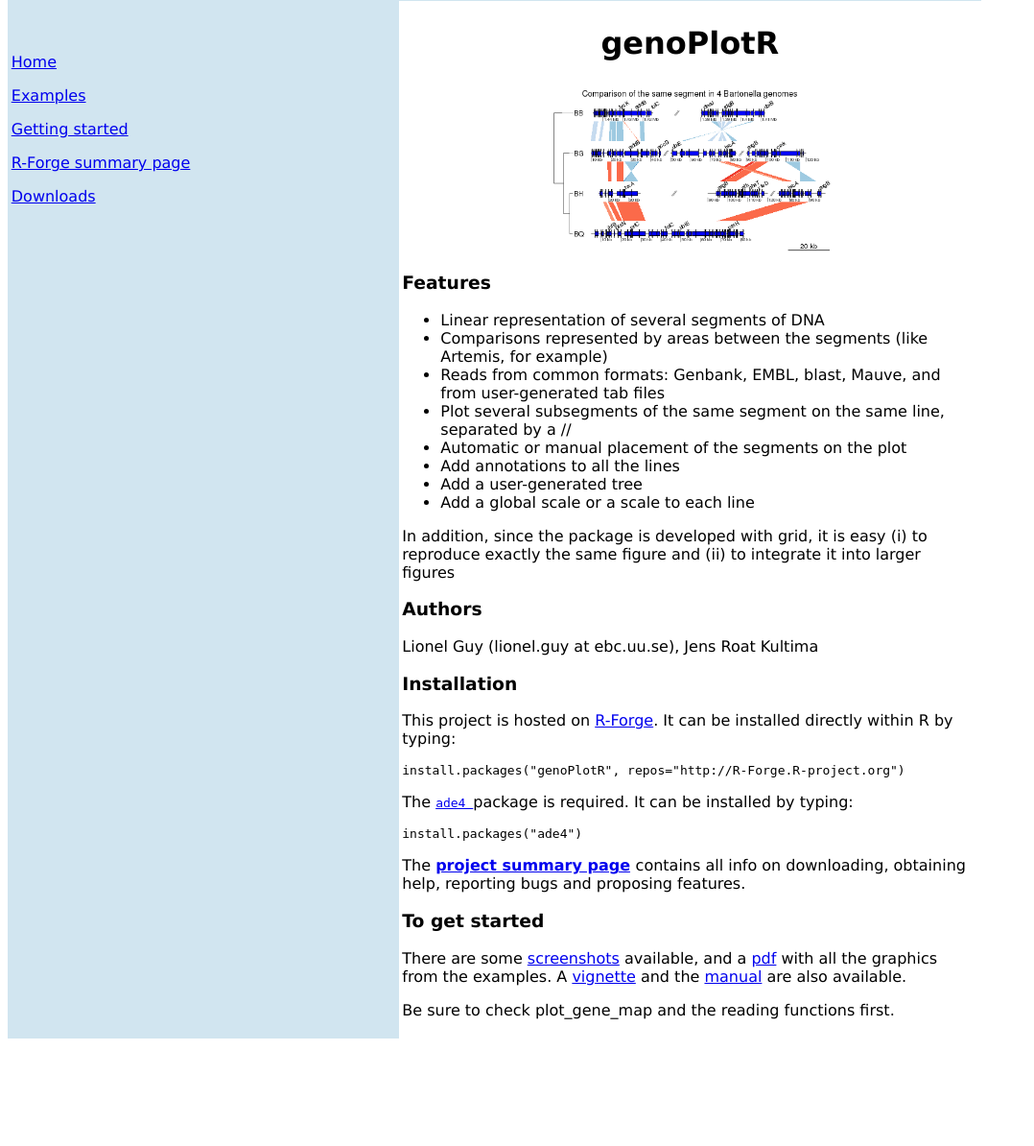
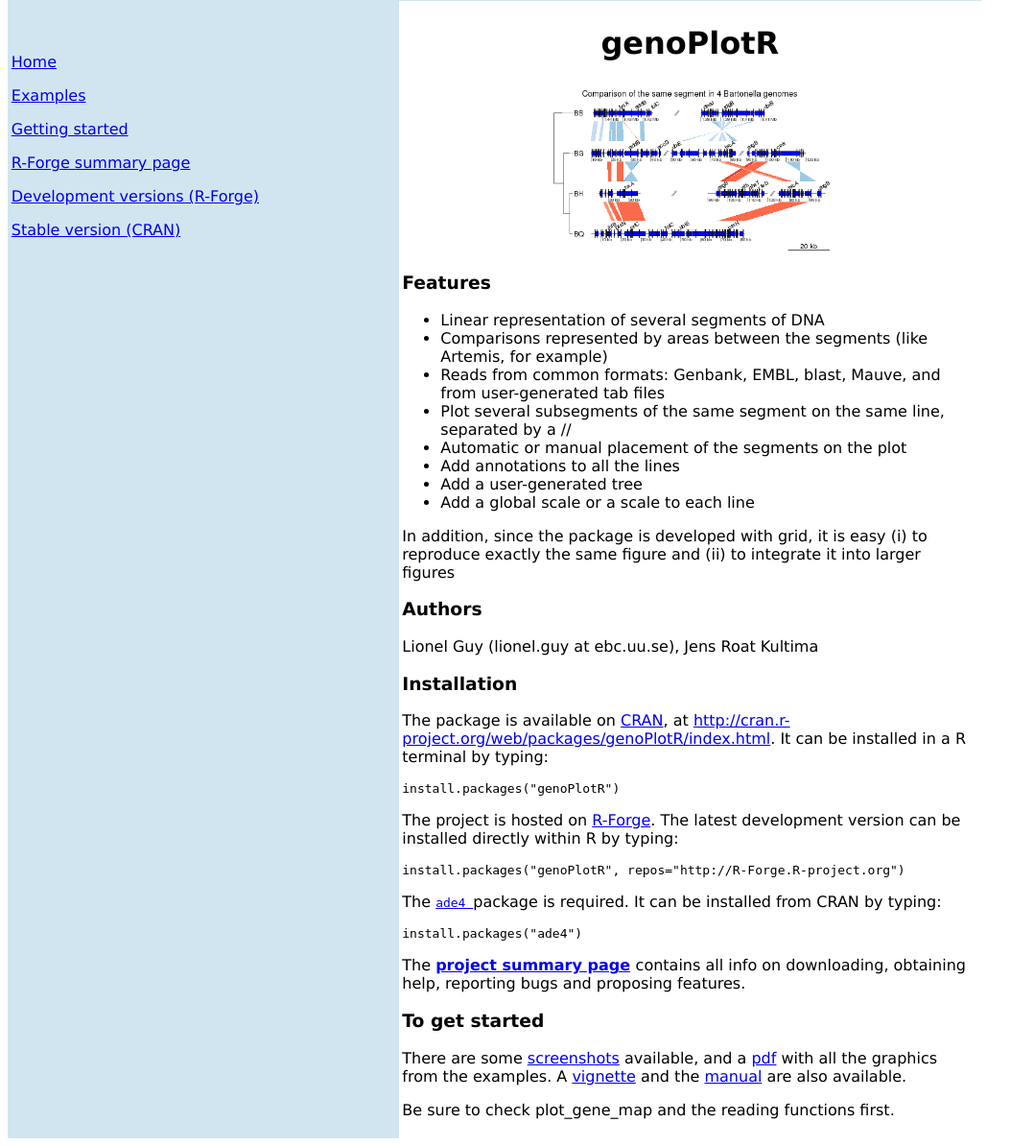
Before and after one commit to rforge/genoplotr, a PHP site: page / in a window 1280 px wide. Shown: the part 315-1509 px from the top of the page at 96% size, without its empty margins (0-1078 px from the left). Before the commit the page ends 1397 px from the top, so only its background shows below. Run offline with PHP 8.4, Linux system fonts and the light colour scheme; data that the repository does not hold is empty.

Commit message:
Added links to CRAN version
git-svn-id: svn://svn.r-forge.r-project.org/svnroot/genoplotr@26 edb9625f-4e0d-4859-8d74-9fd3b1da38cb

```diff
--- a/www/index_txt.html
+++ b/www/index_txt.html
@@ -18,14 +18,20 @@
 <h3>Authors</h3>
 <p>Lionel Guy (lionel.guy at ebc.uu.se), Jens Roat Kultima</p>
 <h3>Installation</h3>
-<p>This project is hosted on
-  <a href="http://r-forge.r-project.org/">R-Forge</a>. It can be installed
-  directly within R by typing:
+<p>The package is available on <a href="http://cran.r-project.org/">CRAN</a>,
+  at <a href="http://cran.r-project.org/web/packages/genoPlotR/index.html">
+    http://cran.r-project.org/web/packages/genoPlotR/index.html</a>. It can
+  be installed in a R terminal by typing:</p>
+<code>install.packages("genoPlotR")
+</code>
+<p>The project is hosted on
+  <a href="http://r-forge.r-project.org/">R-Forge</a>. The latest development
+  version can be installed  directly within R by typing:
 </p>
 <code>install.packages("genoPlotR", repos="http://R-Forge.R-project.org")
 </code>
 <p>The <tt><a href="http://pbil.univ-lyon1.fr/ADE-4/home.php?lang=eng">ade4
-  </a></tt> package is required. It can be installed by typing:
+  </a></tt> package is required. It can be installed from CRAN by typing:
 </p>
 <code>install.packages("ade4")
 </code>
--- a/www/leftmenu.php
+++ b/www/leftmenu.php
@@ -14,5 +14,9 @@ $group_name=ereg_replace('([^\.]*)\..*$','\1',$_SERVER['HTTP_HOST']);
   R-Forge summary page</a></br>
 </p>
 <p><a href="http://r-forge.r-project.org/R/?group_id=651">
-  Downloads</a></br>
+  Development versions (R-Forge)</a></br>
+</p>
+<p><a href="http://cran.r-project.org/web/packages/genoPlotR/index.html">
+  Stable version (CRAN)</a></br>
+</p>
 <!--/left menu-->
```
